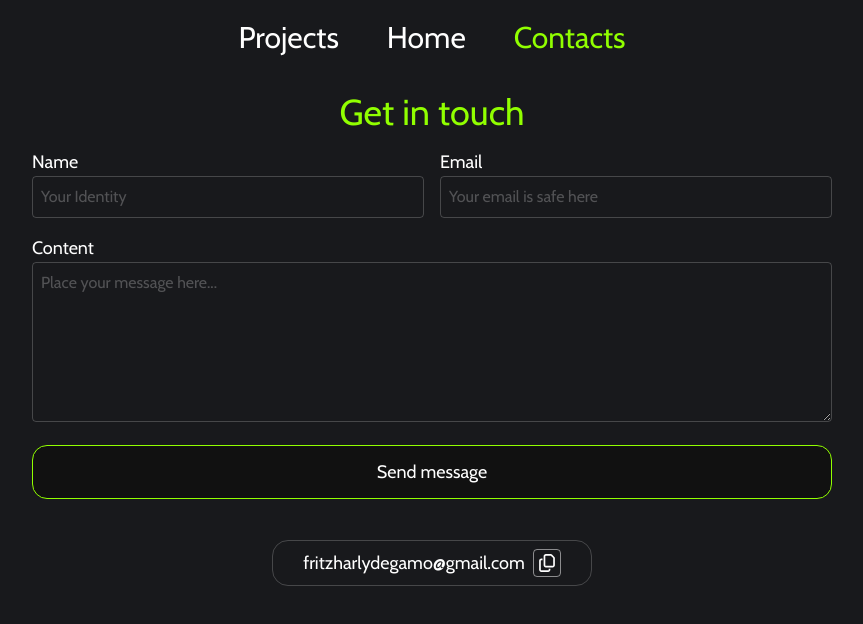
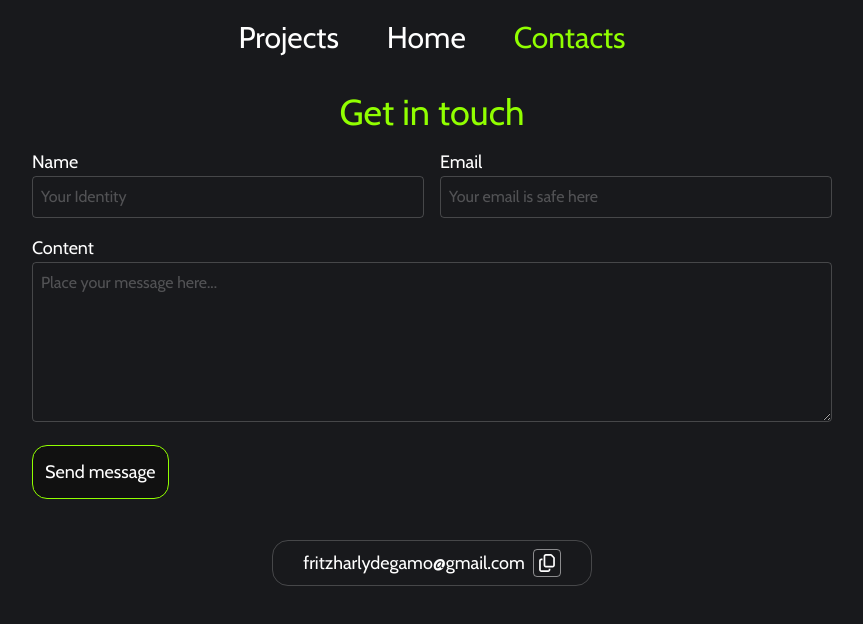
Before and after one commit to Frehitzz/my-portfolio, a React (Vite) app: page /contact in a window 1280 px wide. Shown: the top 624 px of the page, without its empty margins (208-1071 px from the left). Built offline with nearby package versions, Linux system fonts and the light colour scheme.

Commit message:
feat: make the contact page functionable the user can now send and email to you from your portfolio

```diff
--- a/package.json
+++ b/package.json
@@ -10,6 +10,7 @@
     "preview": "vite preview"
   },
   "dependencies": {
+    "@emailjs/browser": "^4.4.1",
     "@tailwindcss/vite": "^4.1.18",
     "firebase": "^12.7.0",
     "ogl": "^1.0.11",
--- a/src/pages/Contact.jsx
+++ b/src/pages/Contact.jsx
@@ -1,8 +1,63 @@
 import { MdOutlineEmail } from "react-icons/md";
 import { FaRegCopy } from "react-icons/fa6";
 import { useState } from "react";
+import emailjs from "@emailjs/browser";
 function Contact() {
+  // copying email
   const [copied, setCopy] = useState(false);
+  // user input container
+  const [formData, setFormData] = useState({
+    //
+    name: "",
+    email: "",
+    message: "",
+  });
+  // if the email is send or not
+  const [isSending, setIsSending] = useState(false);
+  const [status, setStatus] = useState("");
+
+  // Handle input changes
+  const handleChange = (e) => {
+    // ...formData = used to make the user put value on the three name,email,message
+    // [e.target.name] = to make sure the value have object key name: " ", email: " ", message: " "
+    // the name on "e.target.name" is the name on <input name=" " />
+    // e.target.value = gets the text the user has typed
+    setFormData({ ...formData, [e.target.name]: e.target.value });
+  };
+
+  // handle form submission
+  const handleSubmit = (e) => {
+    e.preventDefault(); // to stop reload the page when submitting
+    setIsSending(true); // update the isSending state to true, to disabling submit btn preven spam
+    setStatus(""); // clear any prev status mess
+    //EmailJS paramenters
+    const serviceId = "service_95lm93s";
+    const templateId = "template_2pzncr2";
+    const publicKey = "AYS54Ft6fp7LZlg9p";
+    // send email
+    emailjs
+      .send(
+        serviceId,
+        templateId,
+        {
+          from_name: formData.name,
+          from_email: formData.email,
+          message: formData.message,
+        },
+        publicKey
+      )
+      .then(() => {
+        setStatus("Message sent successfully!");
+        setFormData({ name: "", email: "", message: "" }); // to clear form
+      })
+      .catch((error) => {
+        console.error("EmailJS error:", error);
+        setStatus("Failed to send message. Please try again.");
+      })
+      .finally(() => {
+        setIsSending(false);
+      });
+  };
 
   // COPY EMAIL
   const copy = () => {
@@ -17,7 +72,7 @@ function Contact() {
         Get in touch
       </h1>
       {/* FORM */}
-      <form className="lg:w-200">
+      <form className="lg:w-200" onSubmit={handleSubmit}>
         <div className="flex flex-col md:flex-row gap-4 text-white">
           {/* name */}
           <div className="md:flex-1">
@@ -26,6 +81,9 @@ function Contact() {
             <input
               className="font-light text-white/[0.5] outline-none p-2 border border-white/[0.2] w-full rounded"
               type="text"
+              name="name"
+              value={formData.name}
+              onChange={handleChange}
               placeholder="Your Identity"
               required
             ></input>
@@ -37,6 +95,9 @@ function Contact() {
             <input
               className="font-light text-white/[0.5] outline-none p-2 border border-white/[0.2] w-full rounded"
               type="text"
+              name="email"
+              value={formData.email}
+              onChange={handleChange}
               placeholder="Your email is safe here"
               required
             ></input>
@@ -48,13 +109,32 @@ function Contact() {
           <br />
           <textarea
             className="font-light text-white/[0.5] outline-none p-2 w-full h-40 border border-white/[0.2] rounded"
+            name="message"
+            value={formData.message}
+            onChange={handleChange}
             placeholder="Place your message here..."
           ></textarea>
         </div>
         {/* button */}
-        <div className="holographic-card text-lg flex items-center justify-center gap-2 p-3 border rounded-4xl border-[#91ff00] text-white">
+        <button
+          type="submit"
+          disabled={isSending}
+          className="holographic-card text-lg flex items-center justify-center gap-2 p-3 border rounded-4xl border-[#91ff00] text-white"
+        >
           <p className="flex items-center gap-2">Send message</p>
-        </div>
+        </button>
+        {/* Status message */}
+        {status && (
+          <p
+            className={`mt-4 text-center ${
+              status.includes("successfully")
+                ? "text-green-400"
+                : "text-red-400"
+            }`}
+          >
+            {status}
+          </p>
+        )}
       </form>
       {/* horizontal line */}
       <hr className="text-white/[0.2] my-5" />
```
Also changed, not shown: 1 other file (tests, documents, lock files or other folders).
